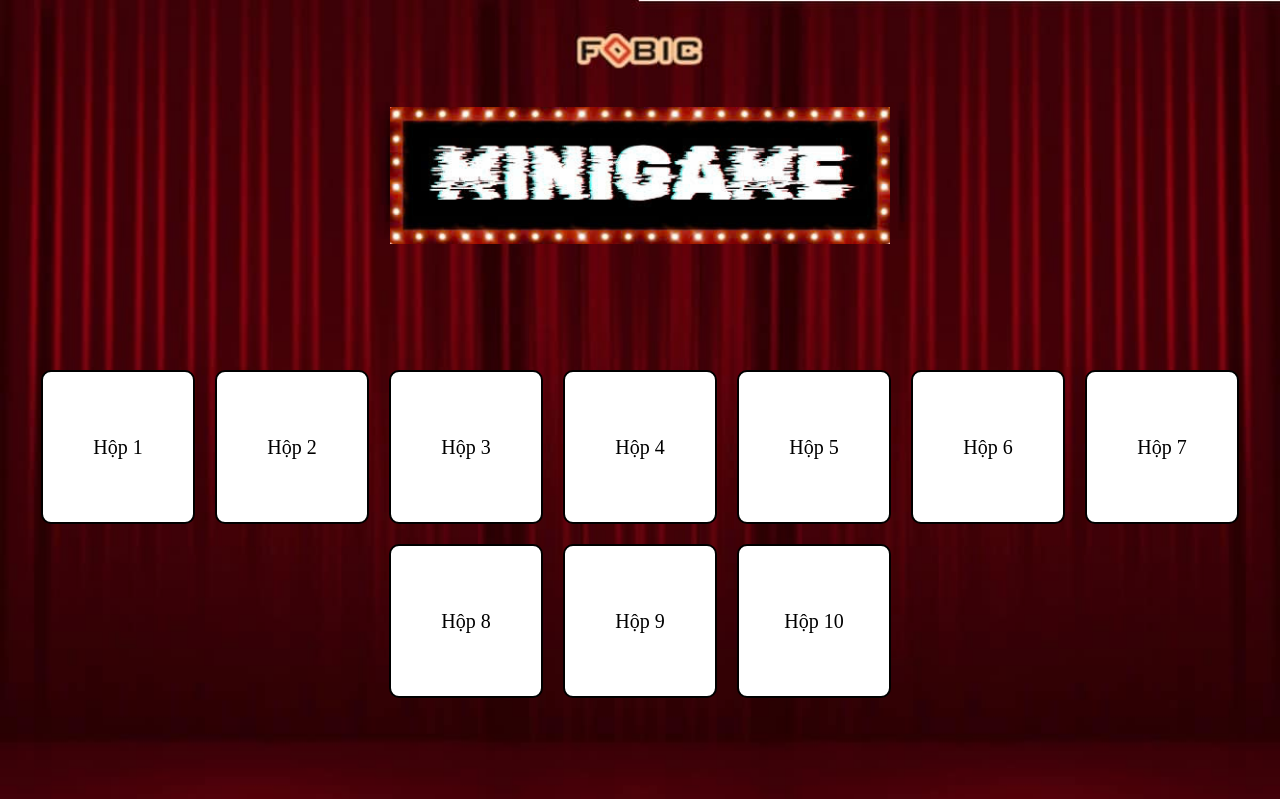
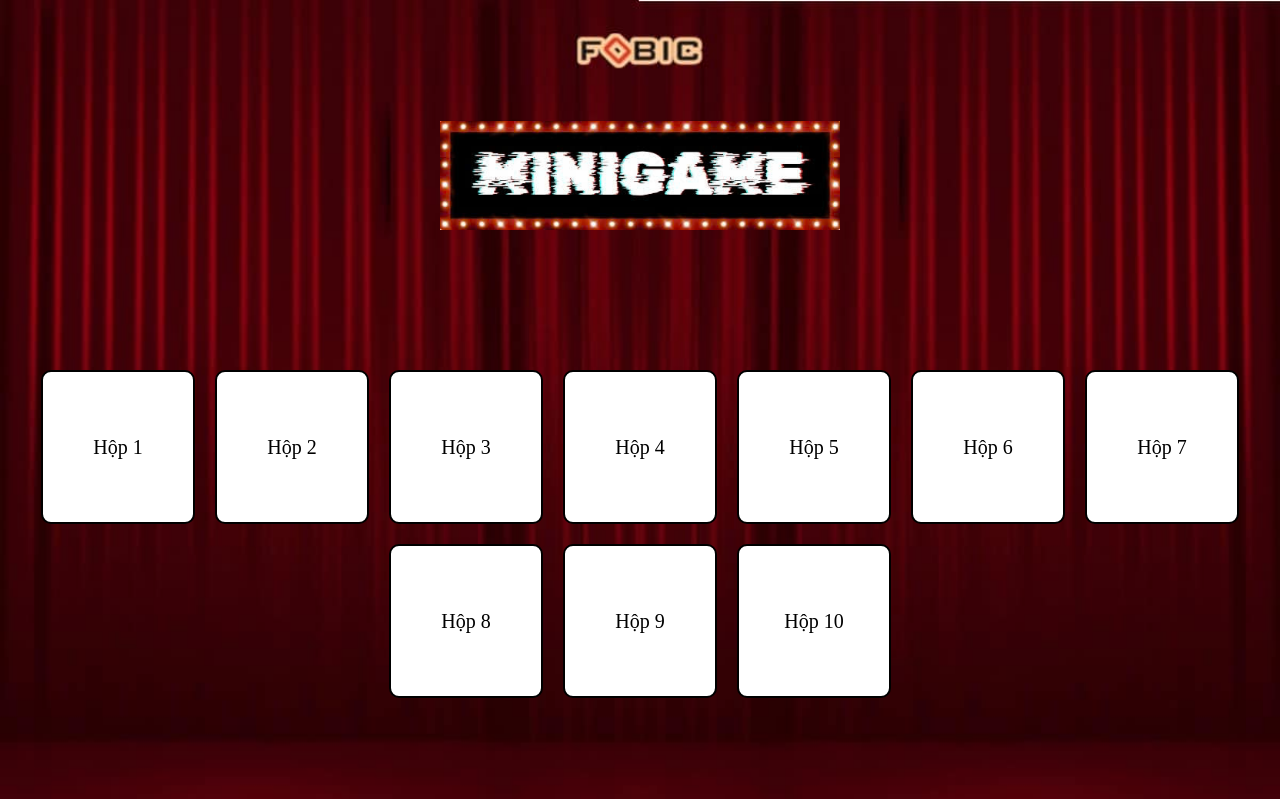
Before and after one commit to Rapidsnopp/Web_R, a Flask app: page / in a window 1280 px wide. Shown: the top 799 px of the page. Run offline with Flask 3, Linux system fonts and the light colour scheme.

Commit message:
minigame 2

```diff
--- a/templates/index.html
+++ b/templates/index.html
@@ -31,7 +31,7 @@
         left: 50%;
         transform: translateX(-50%);
         width: 100%;
-        max-width: 500px;
+        max-width: 400px;
         height: 150px; /* Đặt chiều cao cụ thể để hiển thị ảnh */
         background-image: url("{{ url_for('static', filename='minigame.jpg') }}");
         background-repeat: no-repeat;
```
